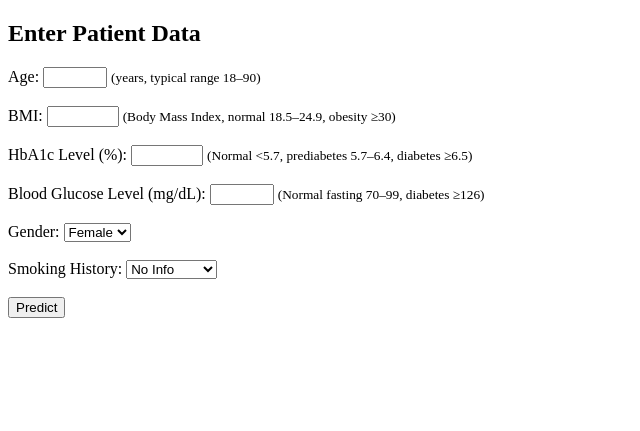
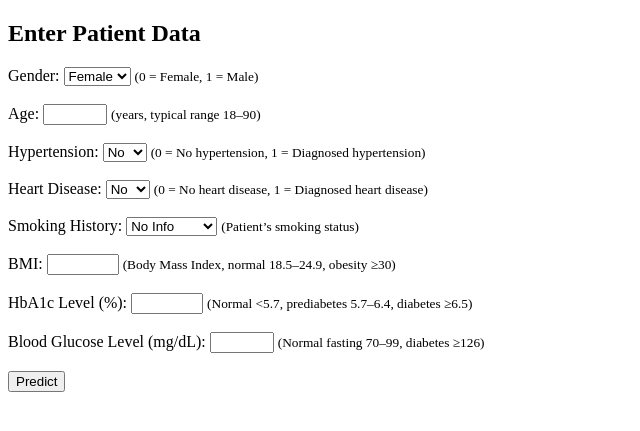
Before and after one commit to Phage13/ml-diabetes-app, a Flask app: page / in a window 1280 px wide. Shown: the top 431 px of the page, without its empty margins (0-640 px from the left). Run offline with Flask 3, Linux system fonts and the light colour scheme; parts of the project's set-up code (start-up, migrations or seed data) failed here and were passed over.

Commit message:
Update index.html

```diff
--- a/templates/index.html
+++ b/templates/index.html
@@ -6,9 +6,42 @@
 <body>
     <h2>Enter Patient Data</h2>
     <form action="/predict" method="post">
+
+        <label>Gender:</label>
+        <select name="gender">
+            <option value="0">Female</option>
+            <option value="1">Male</option>
+        </select>
+        <small>(0 = Female, 1 = Male)</small><br><br>
+
         <label>Age:</label>
         <input type="number" name="age" min="1" max="120" step="1">
         <small>(years, typical range 18–90)</small><br><br>
+
+        <label>Hypertension:</label>
+        <select name="hypertension">
+            <option value="0">No</option>
+            <option value="1">Yes</option>
+        </select>
+        <small>(0 = No hypertension, 1 = Diagnosed hypertension)</small><br><br>
+
+        <label>Heart Disease:</label>
+        <select name="heart_disease">
+            <option value="0">No</option>
+            <option value="1">Yes</option>
+        </select>
+        <small>(0 = No heart disease, 1 = Diagnosed heart disease)</small><br><br>
+
+        <label>Smoking History:</label>
+        <select name="smoking_history">
+            <option value="No Info">No Info</option>
+            <option value="never">Never</option>
+            <option value="former">Former</option>
+            <option value="current">Current</option>
+            <option value="not current">Not Current</option>
+            <option value="ever">Ever</option>
+        </select>
+        <small>(Patient’s smoking status)</small><br><br>
 
         <label>BMI:</label>
         <input type="number" name="bmi" min="10" max="60" step="0.1">
@@ -22,22 +55,6 @@
         <input type="number" name="blood_glucose_level" min="50" max="400" step="1">
         <small>(Normal fasting 70–99, diabetes ≥126)</small><br><br>
 
-        <label>Gender:</label>
-        <select name="gender">
-            <option value="0">Female</option>
-            <option value="1">Male</option>
-        </select><br><br>
-
-        <label>Smoking History:</label>
-        <select name="smoking_history">
-            <option value="No Info">No Info</option>
-            <option value="never">Never</option>
-            <option value="former">Former</option>
-            <option value="current">Current</option>
-            <option value="not current">Not Current</option>
-            <option value="ever">Ever</option>
-        </select><br><br>
-
         <input type="submit" value="Predict">
     </form>
 
```
